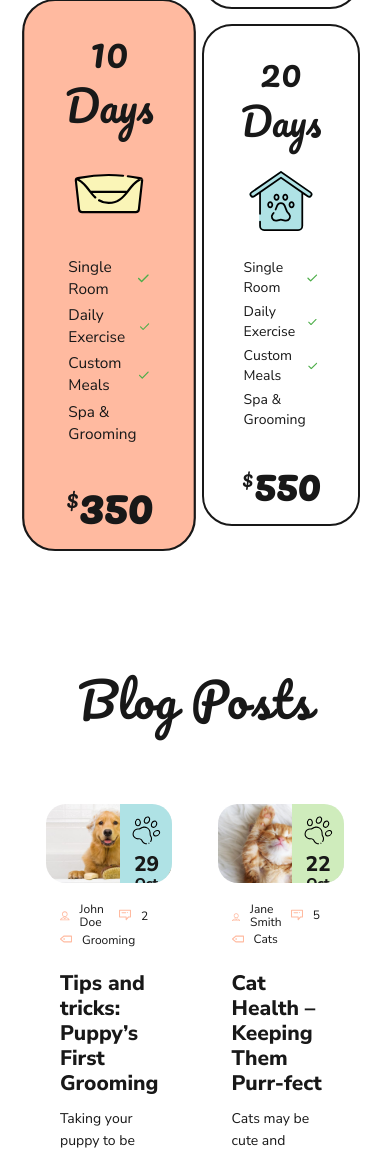
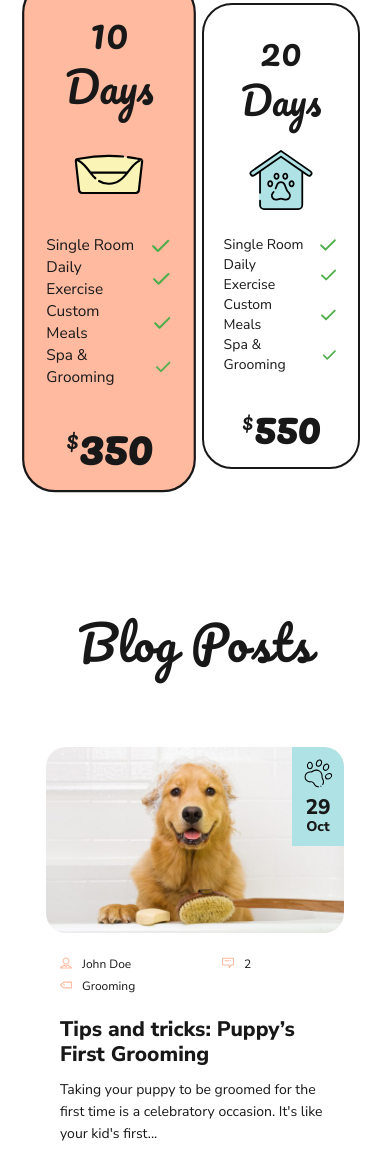
Before and after one commit to rradfar/pawsitive, a website: page index.html in a window 390 px wide. Shown: the part 5759-6929 px from the top of the page. Drawn offline with Linux system fonts and the light colour scheme.

Commit message:
Fix spacing issue on mobile

```diff
--- a/scss/style.scss
+++ b/scss/style.scss
@@ -1034,7 +1034,6 @@ nav {
         align-items: center;
         justify-content: space-between;
         list-style: none;
-        padding: 2px 20px;
       }
 
       .perk {
@@ -1114,7 +1113,6 @@ nav {
   }
 
   .post {
-    flex-basis: 48%;
     border-radius: 30px;
     margin-bottom: 20px;
     padding: 16px;
```
Also changed, not shown: css/style.css.
